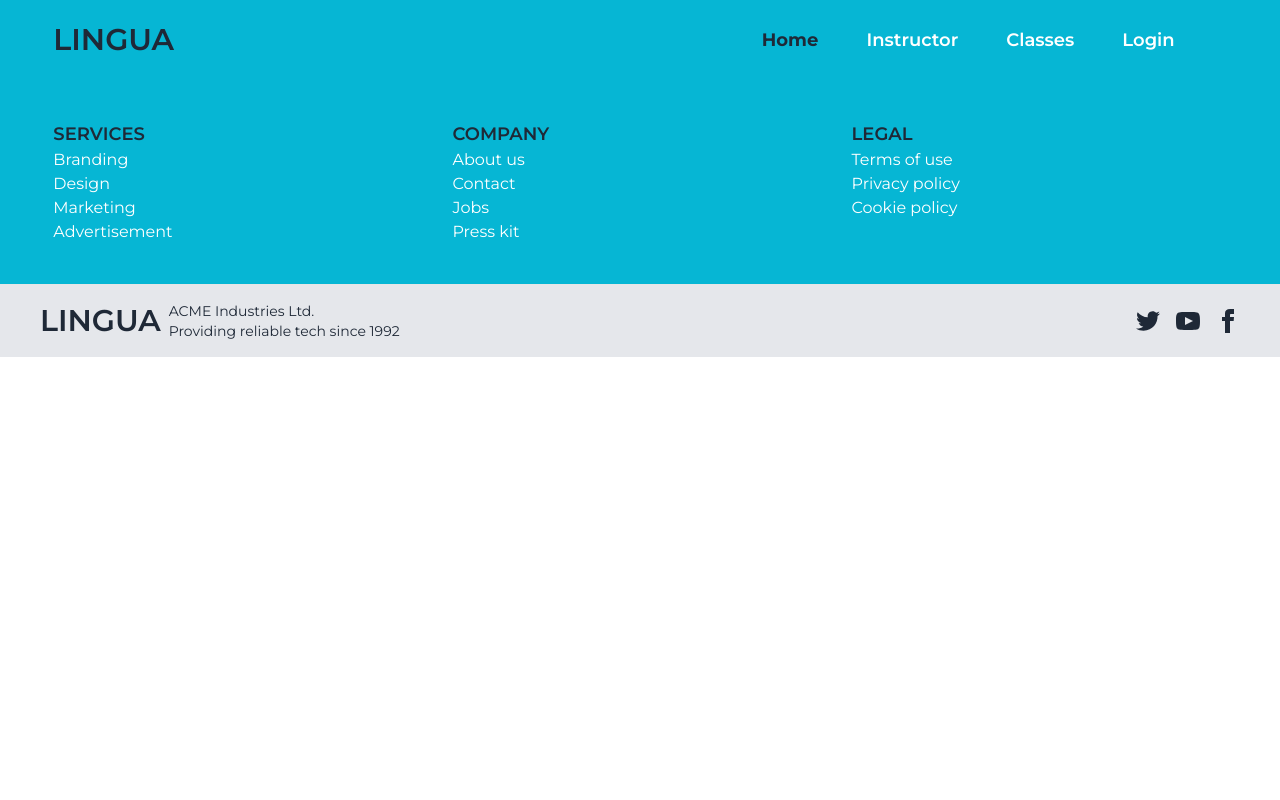
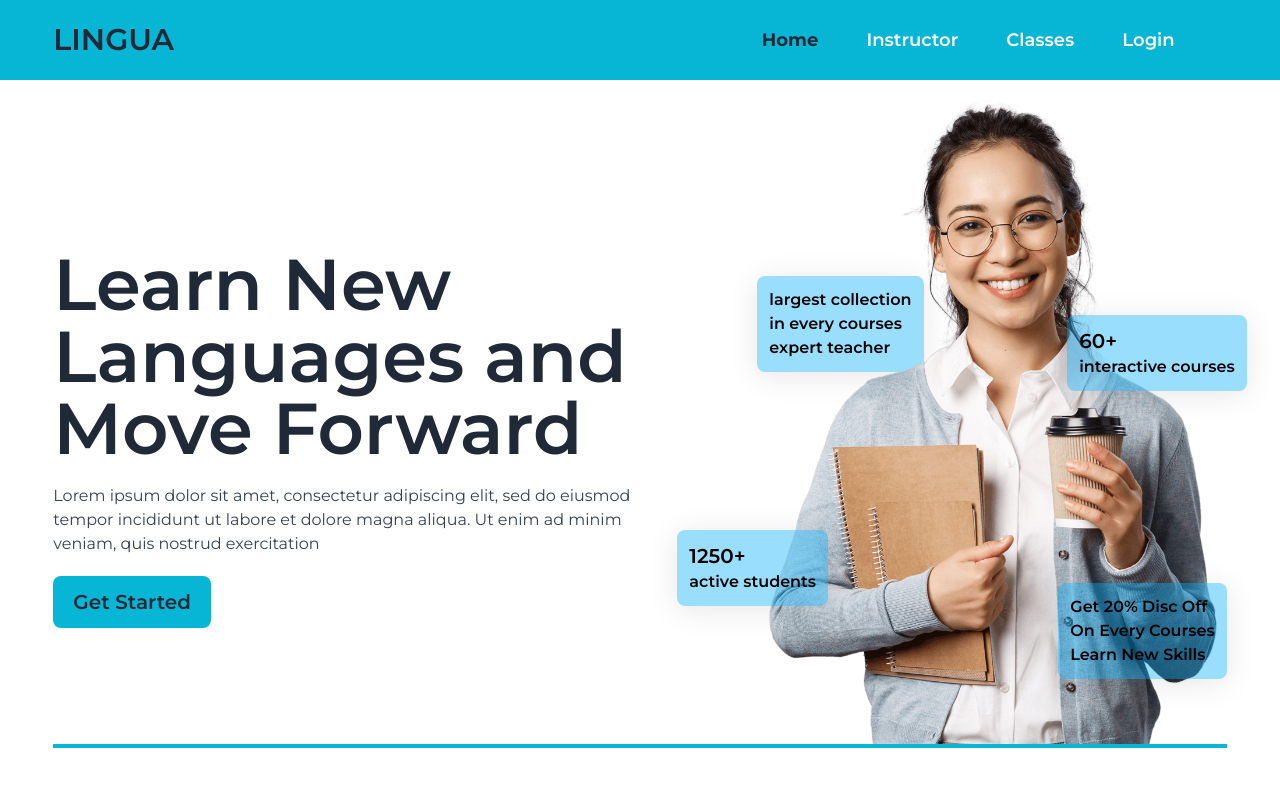
Before and after one commit to nazmulayyan/lingua-language-school-client, a React (Vite) app: page / in a window 1280 px wide. Shown: the top 800 px of the page. Built offline with nearby package versions, Linux system fonts and the light colour scheme; no server answers.

Commit message:
banner part created

```diff
--- /dev/null
+++ b/src/Pages/Home/Banner/Banner.jsx
@@ -0,0 +1,47 @@
+import img1 from '../../../assets/banner/img1.png'
+const Banner = () => {
+    return (
+        <div className=''>
+            <div className='w-11/12 mx-auto mt-5 mb-28'>
+                <div className='w-full flex lg:flex-row flex-col-reverse justify-between items-center lg:border-b-4 border-cyan-500'>
+                    <div className='lg:w-2/4 text-center lg:text-left pt-8 lg:pt-8'>
+                        <h1 className=' text-4xl md:text-7xl font-semibold text-gray-800'>Learn New Languages and Move Forward</h1>
+                        <p className='text-gray-700 pt-5 lg:text-left '>Lorem ipsum dolor sit amet, consectetur adipiscing elit, sed do eiusmod tempor incididunt ut labore et dolore magna aliqua. Ut enim ad minim veniam, quis nostrud exercitation</p>
+                        <div className='flex justify-center lg:justify-normal lg:block'>
+                            <button className='py-3 px-5 flex justify-center bg-cyan-500 text-xl font-semibold capitalize rounded-lg mt-5'>get started</button>
+                        </div>
+                    </div>
+                    <div className='lg:w-2/5 relative lg:border-b-0 border-b-4 border-cyan-500'>
+                        <img src={img1} alt="" />
+
+                        <div className='absolute top-1/3 lg:block hidden -right-5 glassEffect p-3 rounded-lg'>
+                            <h4 className='font-semibold text-xl text-black'>60+</h4>
+                            <p className='font-semibold text-black'>interactive courses</p>
+                        </div>
+
+                        <div className='absolute top-2/3 lg:block hidden z-10 -left-20 glassEffect p-3 rounded-lg'>
+                            <h4 className='font-semibold text-xl text-black'>1250+</h4>
+                            <p className='font-semibold text-black'>active students</p>
+                        </div>
+
+                        <div className='absolute top-44 lg:block hidden -z-10 left-0 glassEffect p-3 rounded-lg'>
+                            <p className='font-semibold text-black'>largest collection <br /> in every courses</p>
+                            <p className='font-semibold text-black'>expert teacher</p>
+                        </div>
+
+                        <div className='absolute top-3/4 lg:block hidden right-0 glassEffect p-3 rounded-lg'>
+                            <p className='font-semibold text-black'>Get 20% Disc Off <br /> On Every Courses </p>
+                            <p className='font-semibold text-black'>Learn New Skills</p>
+                        </div>
+
+
+
+
+                    </div>
+                </div>
+            </div>
+        </div>
+    );
+};
+
+export default Banner;
--- a/src/Pages/Home/Home.jsx
+++ b/src/Pages/Home/Home.jsx
@@ -1,8 +1,9 @@
+import Banner from "./Banner/Banner";
 
 const Home = () => {
     return (
         <div>
-
+            <Banner></Banner>
         </div>
     );
 };
--- a/src/index.css
+++ b/src/index.css
@@ -3,13 +3,22 @@
 @tailwind base;
 @tailwind components;
 @tailwind utilities;
-body{
+
+body {
   font-family: Montserrat;
   overflow-x: hidden;
 }
 
-  .active{
+.active {
   color: #1F2937;
   font-weight: 700;
   font-size: 18px;
 }
+
+.glassEffect{
+/* From https://css.glass */
+background: rgba(3, 172, 250, 0.4);
+box-shadow: 0 4px 30px rgba(0, 0, 0, 0.1);
+backdrop-filter: blur(0px);
+-webkit-backdrop-filter: blur(0px);
+}
```
Also changed, not shown: src/assets/banner/img1.png (renamed from src/assets/banner/image-JA74V7F.png). Lines whose indentation alone changed are shown as unchanged.
